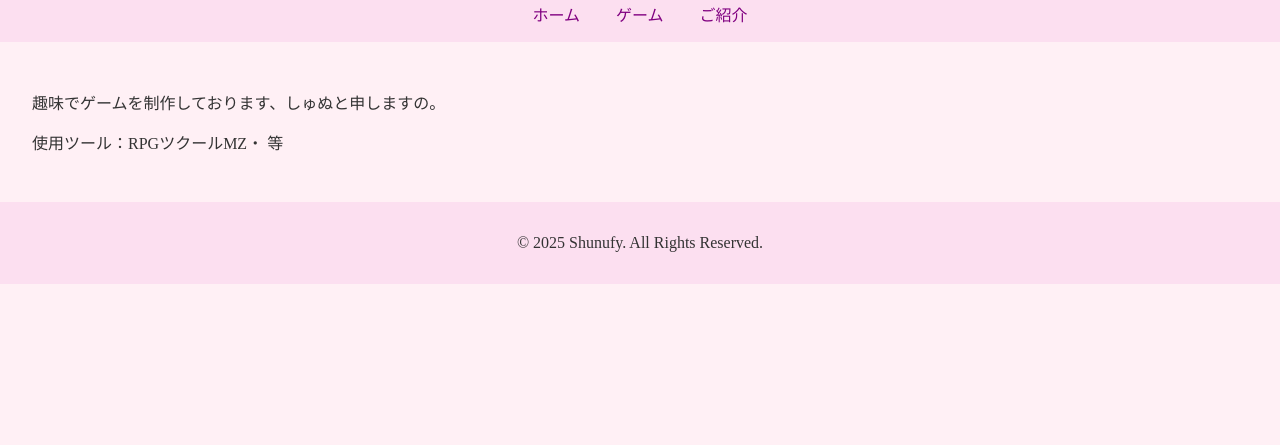
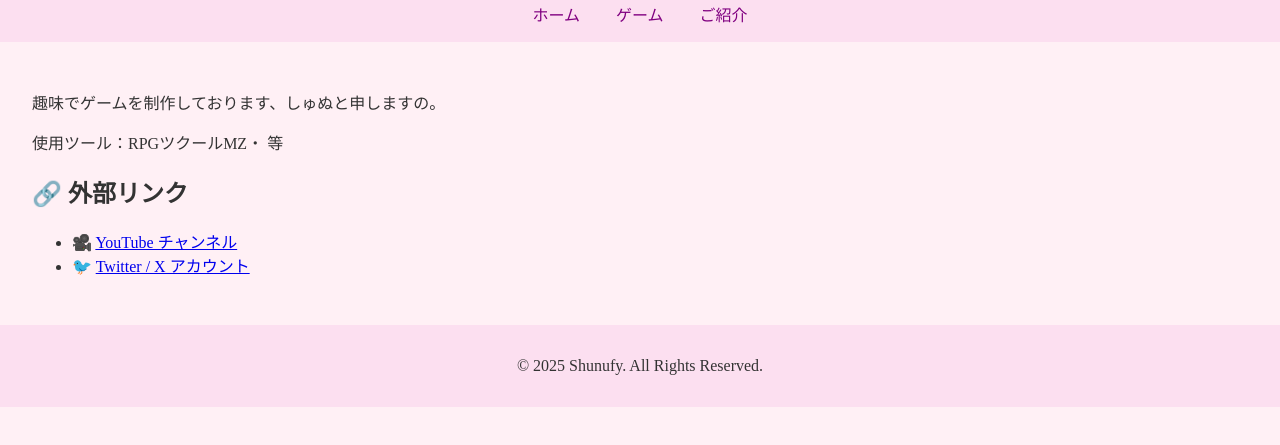
Before and after one commit to shunufy/shunufy.github.io, a plain HTML site: page about.html in a window 1280 px wide. Shown: the part 103-548 px from the top of the page. Drawn offline with Linux system fonts and the light colour scheme.

Commit message:
紹介ページにSNSリンクを追加

```diff
--- a/about.html
+++ b/about.html
@@ -17,6 +17,12 @@
   <main>
     <p>趣味でゲームを制作しております、しゅぬと申しますの。</p>
     <p>使用ツール：RPGツクールMZ・ 等</p>
+
+  <h2>🔗 外部リンク</h2>
+  <ul>
+    <li>🎥 <a href="https://www.youtube.com/@shunusann" target="_blank">YouTube チャンネル</a></li>
+    <li>🐦 <a href="https://x.com/CShunufy" target="_blank">Twitter / X アカウント</a></li>
+  </ul>
   </main>
   <footer>
     <p>&copy; 2025 Shunufy. All Rights Reserved.</p>
```
